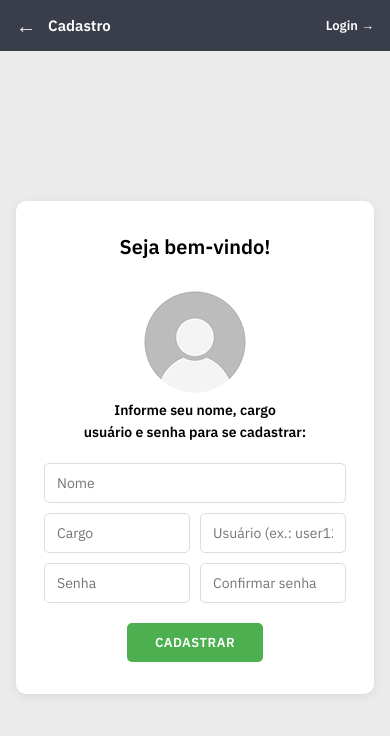
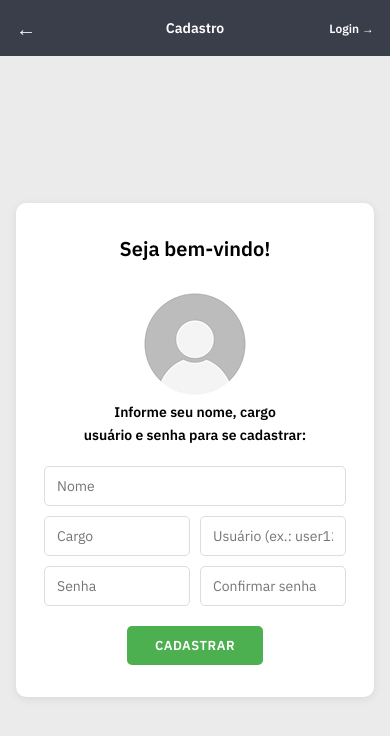
Before and after one commit to Pedro-Henriquee/pi-univesp-frontend, a React (Vite) app: page /signup in a window 390 px wide. Shown: the top 736 px of the page. Built offline with nearby package versions, Linux system fonts and the light colour scheme; no server answers.

Commit message:
fix: corrige rotas de navegação e header versão mobile

```diff
--- a/src/components/Header/index.css
+++ b/src/components/Header/index.css
@@ -7,6 +7,13 @@
   min-height: 82px;
   padding: 16px 20px;
   position: relative;
+}
+
+.linha1 {
+  display: flex;
+  align-items: center;
+  justify-content: center;
+  width: 100%;
 }
 
 #headerTitle {
@@ -115,59 +122,40 @@
   object-fit: cover;
 }
 
-/* ── MOBILE ─────────────────────────────────────────────── */
-@media (max-width: 480px) {
+/* ── MOBILE ─ */
+@media (max-width: 484px) {
   #headerBar {
-    flex-wrap: wrap;
-    justify-content: flex-start;
-    min-height: unset;
-    padding: 12px 16px;
-    gap: 8px;
-  }
-
-  /* Linha 1: seta + título */
-  #headerBar .linha1 {
-    display: flex;
-    align-items: center;
-    width: 100%;
-    gap: 12px;
-  }
-
-  #btnPrevious {
-    position: static;
-    font-size: 20px;
-    flex-shrink: 0;
+    min-height: 56px;
+    padding: 10px 16px;
+    flex-wrap: nowrap;
   }
 
   #headerTitle {
-    font-size: 15px;
-    max-width: unset;
-    flex: 1;
-    text-align: left;
-  }
-
-  #btnNext {
-    position: static;
-    font-size: 13px;
-    flex-shrink: 0;
+    font-size: 14px;
+    max-width: calc(100% - 100px);
   }
 
   .usuarioContainer {
-    position: static;
-    max-width: 100%;
-    width: 100%;
-    justify-content: flex-end;
-    padding-left: 32px;
+    max-width: 130px;
+    gap: 6px;
+  }
+
+  .usuarioText {
+    display: flex;
   }
 
   #usuarioNome {
-    font-size: 13px;
-    max-width: 160px;
+    font-size: 11px;
+    max-width: 80px;
   }
 
   #usuarioCargo {
-    font-size: 11px;
-    max-width: 160px;
+    font-size: 10px;
+    max-width: 80px;
+  }
+
+  #btnAction {
+    font-size: 10px;
   }
 
   #avatarUsuario {
@@ -175,4 +163,13 @@
     height: 34px;
     min-width: 34px;
   }
+
+  #btnNext {
+    right: 56px;
+    font-size: 12px;
+  }
+
+  #headerBar.semUsuario #btnNext {
+    right: 16px;
+  }
 }
--- a/src/components/Header/index.jsx
+++ b/src/components/Header/index.jsx
@@ -7,6 +7,10 @@ function Header({ title, previousScreen, nextScreen, usuario = null }) {
   const cargoUsuario = usuario?.cargo || usuario?.tipo;
 
   const voltar = () => {
+    if (typeof previousScreen === "function") {
+      previousScreen();
+      return;
+    }
     navigate(previousScreen || -1);
   };
 
--- /dev/null
+++ b/src/components/Layout/index.css
@@ -0,0 +1,31 @@
+.layoutContainer {
+  min-height: 100vh;
+  display: flex;
+  flex-direction: column;
+}
+
+.layoutBody {
+  display: flex;
+  flex: 1;
+  min-height: calc(100vh - 82px);
+}
+
+.layoutMain {
+  flex: 1;
+  padding: 45px;
+  background: #f4f5f7;
+  overflow-x: auto;
+  min-width: 0;
+}
+
+/* ── MOBILE ── */
+@media (max-width: 484px) {
+  .layoutBody {
+    min-height: calc(100vh - 56px);
+  }
+
+  .layoutMain {
+    padding: 20px 16px;
+    padding-bottom: 80px;
+  }
+}
--- a/src/components/Layout/index.jsx
+++ b/src/components/Layout/index.jsx
@@ -2,28 +2,25 @@ import Sidebar from "../Sidebar";
 import Header from "../Header";
 import { useNavigate } from "react-router-dom";
 import { getUsuarioLogado } from "../../utils/session";
+import "./index.css";
 
-function Layout({
-  title,
-  nextScreen,
-  usuario,
-  ativo,
-  children
-}) {
-
+function Layout({ title, nextScreen, usuario, ativo, children }) {
   const navigate = useNavigate();
-  const usuarioAtual = usuario || getUsuarioLogado() || { nome: "Gerente", tipo: "admin" };
+  const usuarioAtual =
+    usuario || getUsuarioLogado() || { nome: "Gerente", tipo: "admin" };
 
   return (
-    <div style={{ minHeight: "100vh", display: "flex", flexDirection: "column" }}>
-      <Header title={title} previousScreen={() => navigate(-1)} nextScreen={nextScreen} usuario={usuarioAtual} />
+    <div className="layoutContainer">
+      <Header
+        title={title}
+        previousScreen={() => navigate(-1)}
+        nextScreen={nextScreen}
+        usuario={usuarioAtual}
+      />
 
-      <div style={{ display: "flex", flex: 1, minHeight: "calc(100vh - 80px)" }}>
+      <div className="layoutBody">
         <Sidebar ativo={ativo} usuario={usuarioAtual} />
-
-        <main style={{ flex: 1, padding: "45px", background: "#f4f5f7" }}>
-          {  children }
-        </main>
+        <main className="layoutMain">{children}</main>
       </div>
     </div>
   );
--- a/src/pages/Perfil/index.jsx
+++ b/src/pages/Perfil/index.jsx
@@ -94,7 +94,7 @@ function VerPerfil() {
   if (!usuario) {
     return (
       <div className="perfilPage">
-        <Header title="Ver perfil" previousScreen={() => navigate(-1)} />
+        <Header title="Ver perfil" previousScreen={("/visao-geral")} />
         <main className="perfilMain">
           <h1>Perfil não encontrado</h1>
         </main>
@@ -104,7 +104,7 @@ function VerPerfil() {
 
   return (
     <div className="perfilPage">
-      <Header title="Ver perfil" previousScreen={() => navigate(-1)} />
+      <Header title="Ver perfil" previousScreen={("/visao-geral")} />
 
       <main className="perfilMain">
         <section className="perfilForm">
```
